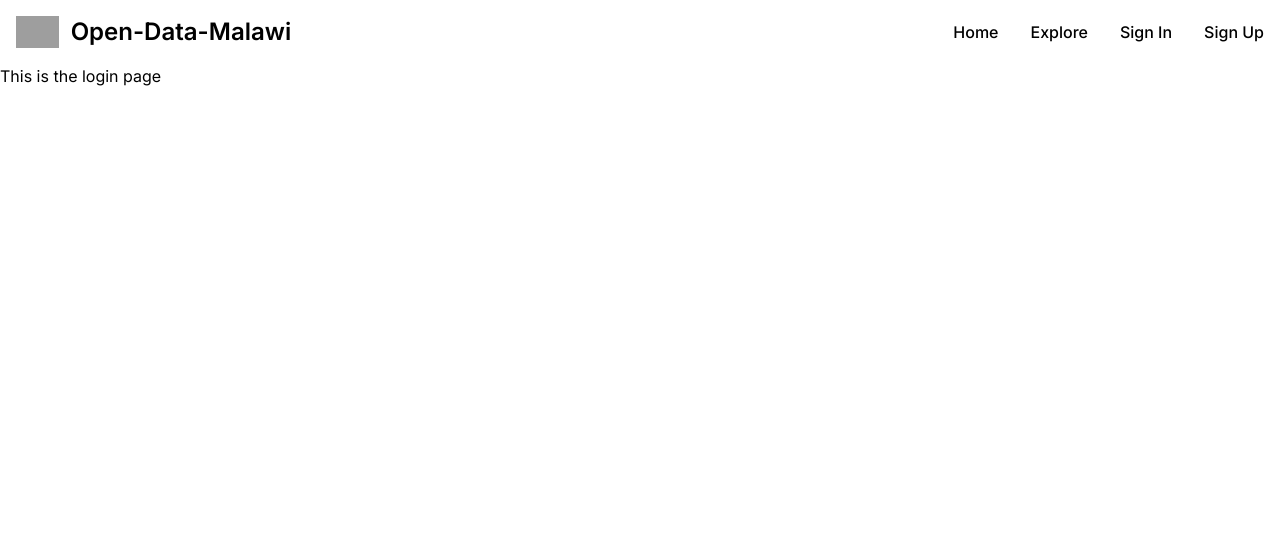
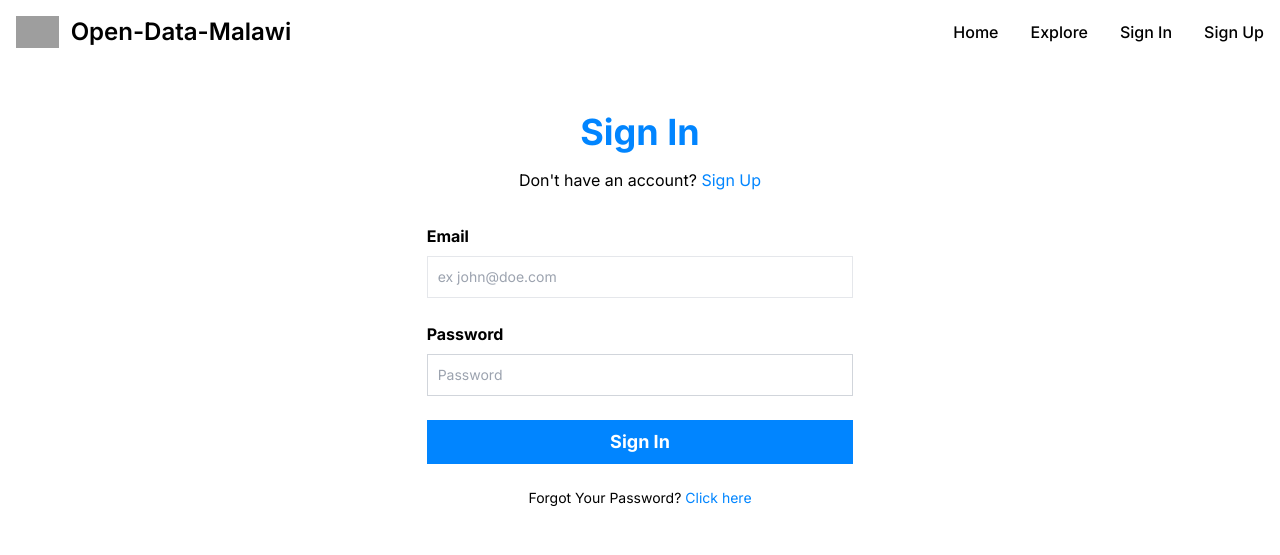
Before and after one commit to RodgerCodes/OpenDataMalawi-backend, a Django app: template templates/Account/Auth/login.html in a window 1280 px wide. Shown: the top 555 px of the page. Run offline with Django 4.2, Linux system fonts and the light colour scheme; the template is opened without the code that fills it, so the values that code supplies are empty; style sheets or scripts are compiled from the project's sources; some libraries are stand-ins or nearby versions; grey boxes are pictures that could not be loaded.

Commit message:
chore: sign in page

```diff
--- a/Server/urls.py
+++ b/Server/urls.py
@@ -5,5 +5,6 @@ from django.urls import path, include
 
 urlpatterns = [
     path('admin/', admin.site.urls),
-    path('', include("Home.urls"))
+    path('', include("Home.urls")),
+    path('account/', include("User.urls"))
 ] + static(settings.MEDIA_URL, document_root=settings.MEDIA_ROOT)
--- a/User/urls.py
+++ b/User/urls.py
@@ -1,5 +1,7 @@
 from django.urls import path
+from . import views
 
+app_name="user"
 urlpatterns = [
-
+   path('', views.SignIn.as_view(), name="get_sign_in")
 ]
--- a/User/views.py
+++ b/User/views.py
@@ -1,3 +1,7 @@
 from django.shortcuts import render
+from django.views import View
 
-# Create your views here.
+
+class SignIn(View):
+    def get(self, request):
+        return render(request, "Account/Auth/login.html")
--- a/templates/Account/Auth/login.html
+++ b/templates/Account/Auth/login.html
@@ -1,7 +1,46 @@
 {% extends 'base.html' %}
 
 {% block main_content %}
+   <div class="w-full mb-6">
+<!--  sign up container-->
+  <div class="grid grid-cols-1 place-items-center mt-8">
+<!--    sign up header -->
     <div>
-       <h1>This is the login page</h1>
+       <h1 class="text-blue-color text-4xl font-bold my-4 text-center">Sign In</h1>
+       <p class="text-center">Don't  have an account?  <a routerLink="/sign-up" class="text-blue-color">Sign Up</a></p>
     </div>
+
+<!--    sign up form -->
+    <form method="post" action="" class="sm:w-1/2 md:w-1/3 my-8">
+        {% csrf_token %}
+       <div class="mb-6 w-full">
+         <label class="block mb-2 text-md font-bold">Email</label>
+         <input type="email" name="email" class=" border text-gray-900 text-sm focus:ring-blue-500 focus:border-blue-500 block w-full p-2.5  dark:border-gray-600 dark:placeholder-gray-400 dark:focus:ring-blue-500 dark:focus:border-blue-500" placeholder="ex john@doe.com" required>
+       </div>
+      <div class="mb-6">
+        <label class="block mb-2 text-md font-bold">Password</label>
+        <input type="password" name="password" class=" border border-gray-300 text-gray-900 text-sm focus:ring-blue-500 focus:border-blue-500 block w-full p-2.5  dark:border-gray-600 dark:placeholder-gray-400 dark:focus:ring-blue-500 dark:focus:border-blue-500" placeholder="Password" required>
+      </div>
+      <div class="mb-6">
+         <button type="submit" class="mt-4 flex justify-center bg-blue-color text-white w-full px-4 py-2 font-bold text-lg">
+           Sign In
+         </button>
+      </div>
+      <div class="mb-4">
+        <p class="text-center text-sm">Forgot Your Password? <a routerLink="/forgot-password" class="text-blue-color">Click here</a> </p>
+      </div>
+    </form>
+<!--     social sign up buttons-->
+{#    <div>#}
+{#      <button type="button" class="text-white bg-[#4285F4] hover:bg-[#4285F4]/90 focus:ring-4 focus:outline-none focus:ring-[#4285F4]/50 font-medium rounded-lg text-sm px-5 py-2.5 text-center inline-flex items-center dark:focus:ring-[#4285F4]/55 mr-2 mb-2">#}
+{#        <svg class="w-4 h-4 mr-2 -ml-1" aria-hidden="true" focusable="false" data-prefix="fab" data-icon="google" role="img" xmlns="http://www.w3.org/2000/svg" viewBox="0 0 488 512"><path fill="currentColor" d="M488 261.8C488 403.3 391.1 504 248 504 110.8 504 0 393.2 0 256S110.8 8 248 8c66.8 0 123 24.5 166.3 64.9l-67.5 64.9C258.5 52.6 94.3 116.6 94.3 256c0 86.5 69.1 156.6 153.7 156.6 98.2 0 135-70.4 140.8-106.9H248v-85.3h236.1c2.3 12.7 3.9 24.9 3.9 41.4z"></path></svg>#}
+{#        Sign in with Google#}
+{#      </button>#}
+{#      <button type="button" class="text-white bg-[#3b5998] hover:bg-[#3b5998]/90 focus:ring-4 focus:outline-none focus:ring-[#3b5998]/50 font-medium rounded-lg text-sm px-5 py-2.5 text-center inline-flex items-center dark:focus:ring-[#3b5998]/55 mr-2 mb-2">#}
+{#        <svg class="w-4 h-4 mr-2 -ml-1" aria-hidden="true" focusable="false" data-prefix="fab" data-icon="facebook-f" role="img" xmlns="http://www.w3.org/2000/svg" viewBox="0 0 320 512"><path fill="currentColor" d="M279.1 288l14.22-92.66h-88.91v-60.13c0-25.35 12.42-50.06 52.24-50.06h40.42V6.26S260.4 0 225.4 0c-73.22 0-121.1 44.38-121.1 124.7v70.62H22.89V288h81.39v224h100.2V288z"></path></svg>#}
+{#        Sign in with Facebook#}
+{#      </button>#}
+{#    </div>#}
+{#  </div>#}
+</div>
 {% endblock %}
--- a/templates/Home/landing.html
+++ b/templates/Home/landing.html
@@ -1,7 +1,7 @@
 {% extends 'base.html' %}
 
 {% block main_content %}
-    <div class="w-full mb-6">
+    <div class="w-full">
 <!--  sign up container-->
       <div class="grid grid-cols-1 hero-section bg-gray-700 bg-blend-multiply place-items-center h-screen items-center">
     <!--    sign up form -->
--- a/templates/layout/Headers/header_one.html
+++ b/templates/layout/Headers/header_one.html
@@ -20,7 +20,7 @@
           <a href="#" class="block py-2 pl-3 pr-4  rounded hover:bg-gray-100 md:hover:bg-transparent md:border-0 md:hover:text-blue-700 md:p-0 md:dark:hover:text-blue-500 dark:hover:bg-gray-700 md:dark:hover:bg-transparent">Explore</a>
         </li>
         <li>
-          <a href="#" class="block py-2 pl-3 pr-4  rounded hover:bg-gray-100 md:hover:bg-transparent md:border-0 md:hover:text-blue-700 md:p-0 md:dark:hover:bg-transparent">Sign In</a>
+          <a href="{% url 'user:get_sign_in' %}" class="block py-2 pl-3 pr-4  rounded hover:bg-gray-100 md:hover:bg-transparent md:border-0 md:hover:text-blue-700 md:p-0 md:dark:hover:bg-transparent">Sign In</a>
         </li>
         <li>
           <a href="#" class="block py-2 pl-3 pr-4 rounded hover:bg-gray-100 md:hover:bg-transparent md:border-0 md:hover:text-blue-700 md:p-0 md:dark:hover:bg-transparent">Sign Up</a>
```
